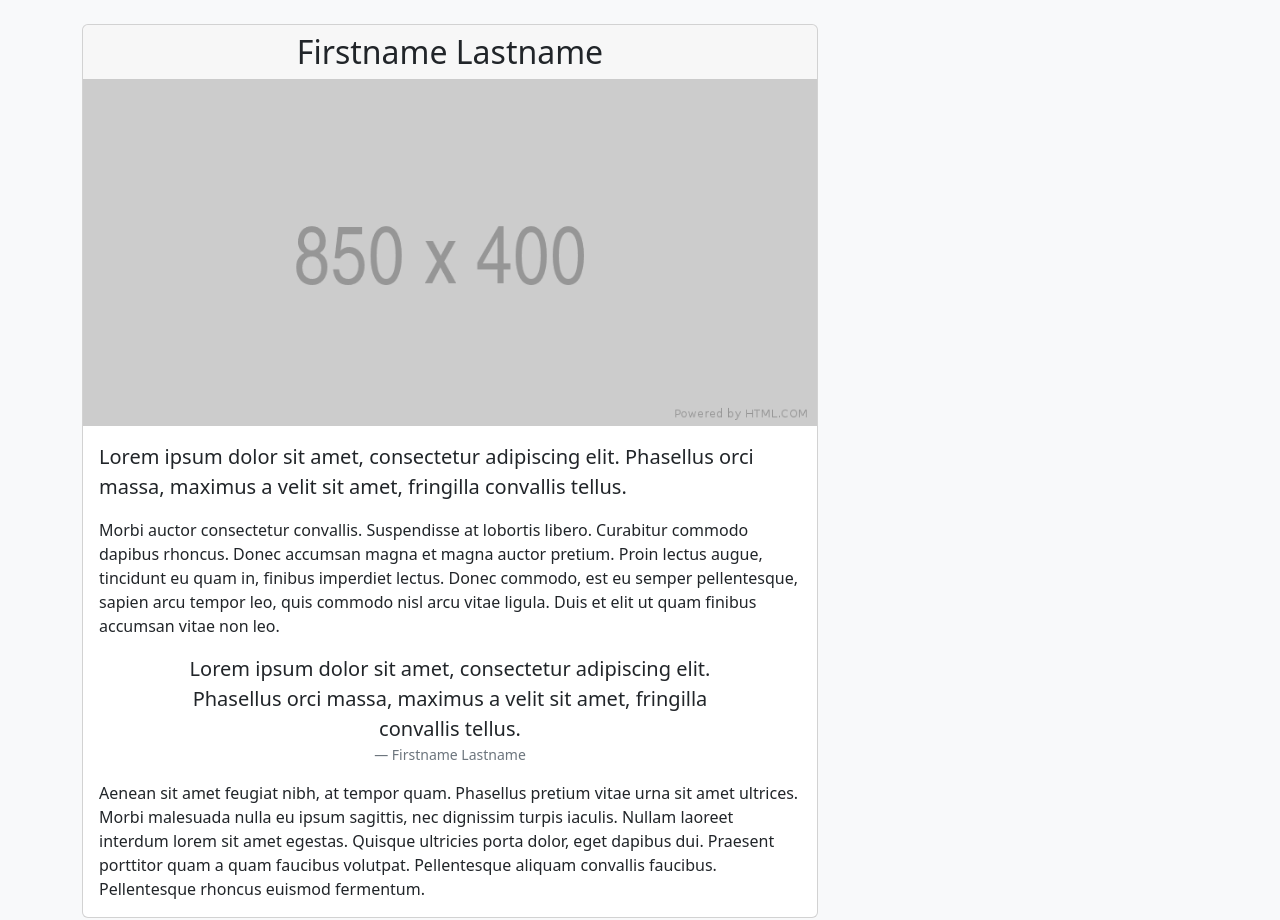
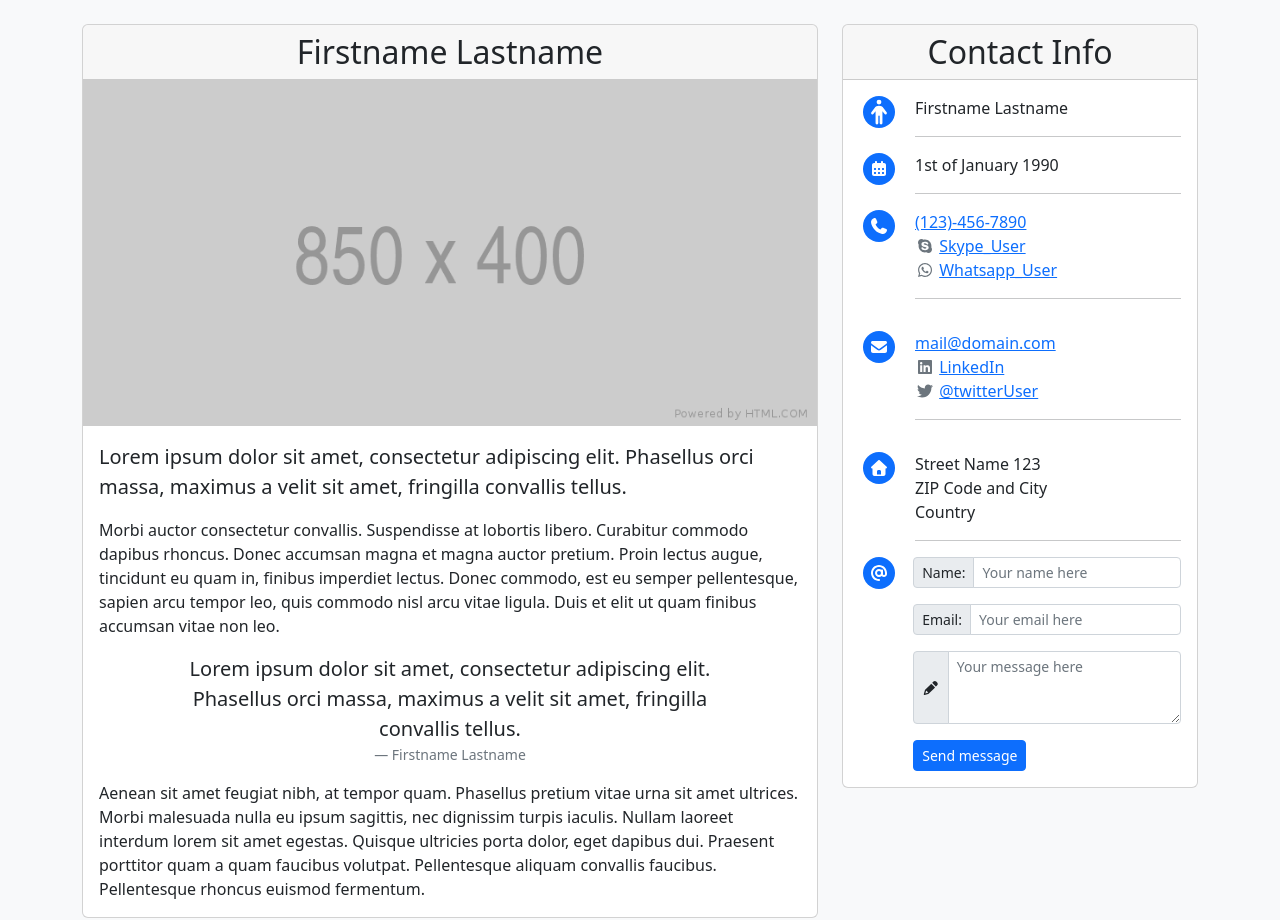
Before and after one commit to chamaxx9zp/Resume, a plain HTML site: page index.html in a window 1280 px wide. Shown: the top 920 px of the page. Drawn offline with Linux system fonts and the light colour scheme.

Commit message:
contact info card added

```diff
--- a/index.html
+++ b/index.html
@@ -230,6 +230,100 @@
 						</div>
 					</div>
 				</div>
+				<div class="col-12 col-lg-4">
+					<div class="card mb-4">
+						<h2 class="card-header text-center">Contact Info</h2>
+						<div class="card-body">
+							<div class="d-flex align-items-start">
+								<div class="fa-layers fa-fw fa-2x me-3">
+									<i class="fas fa-circle text-primary"></i>
+									<i class="fas fa-male text-white" data-fa-transform="shrink-5"></i>
+								</div>
+								<div class="flex-grow-1">
+									Firstname Lastname
+									<hr>
+								</div>
+							</div>
+							<div class="d-flex align-items-start">
+								<div class="fa-layers fa-fw fa-2x me-3">
+									<i class="fas fa-circle text-primary"></i>
+									<i class="fas fa-calendar-alt text-white" data-fa-transform="shrink-8"></i>
+								</div>
+								<div class="flex-grow-1">
+									<time datetime="1990-01-01">1st of January 1990</time>
+									<hr>
+								</div>
+							</div>
+							<div class="d-flex align-items-start">
+								<div class="fa-layers fa-fw fa-2x me-3">
+									<i class="fas fa-circle text-primary"></i>
+									<i class="fas fa-phone text-white" data-fa-transform="shrink-8"></i>
+								</div>
+								<ul class="flex-grow-1 list-unstyled">
+									<li><a href="tel:+1234567890">(123)-456-7890</a></li>
+									<li><i class="fab fa-fw fa-skype text-muted"></i> <a href="#0">Skype_User</a></li>
+									<li><i class="fab fa-fw fa-whatsapp text-muted"></i> <a href="#0">Whatsapp_User</a></li>
+									<li><hr></li>
+								</ul>
+							</div>
+							<div class="d-flex align-items-start">
+								<div class="fa-layers fa-fw fa-2x me-3">
+									<i class="fas fa-circle text-primary"></i>
+									<i class="fas fa-envelope text-white" data-fa-transform="shrink-8"></i>
+								</div>
+								<ul class="flex-grow-1 list-unstyled">
+									<li><a href="mailto:mail@domain.com">mail@domain.com</a></li>
+									<li><i class="fab fa-fw fa-linkedin text-muted"></i> <a href="#0">LinkedIn</a></li>
+									<li><i class="fab fa-fw fa-twitter text-muted"></i> <a href="#0">@twitterUser</a></li>
+									<li><hr></li>
+								</ul>
+							</div>
+							<div class="d-flex align-items-start">
+								<div class="fa-layers fa-fw fa-2x me-3">
+									<i class="fas fa-circle text-primary"></i>
+									<i class="fas fa-home text-white" data-fa-transform="shrink-8"></i>
+								</div>
+								<div class="flex-grow-1">
+									<address class="mb-0">
+										Street Name 123<br>
+										ZIP Code and City<br>
+										Country
+									</address>
+									<hr>
+								</div>
+							</div>
+							<div class="d-flex align-items-start">
+								<div class="fa-layers fa-fw fa-2x me-3">
+									<i class="fas fa-circle text-primary"></i>
+									<i class="fas fa-at text-white" data-fa-transform="shrink-8"></i>
+								</div>
+								<div class="flex-grow-1">
+									<form>
+										<div class="mb-3">
+											<div class="input-group input-group-sm">
+												<span class="input-group-text" id="name">Name:</span>
+												<input type="text" class="form-control" name="name" placeholder="Your name here" aria-label="Your name" aria-describedby="name">
+											</div>
+										</div>
+										<div class="mb-3">
+											<div class="input-group input-group-sm">
+												<span class="input-group-text" id="email">Email:</span>
+												<input type="email" class="form-control" name="email" placeholder="Your email here" aria-label="Your email" aria-describedby="email">
+											</div>
+										</div>
+										<div class="mb-3">
+											<div class="input-group input-group-sm">
+												<span class="input-group-text" id="message"><i class="fas fa-pencil-alt"></i></span>
+												<textarea class="form-control" name="message" placeholder="Your message here" aria-label="Your message" aria-describedby="message" rows="3"></textarea>
+											</div>
+										</div>
+										<button type="submit" class="btn btn-sm btn-primary">Send message</button>
+									</form>
+								</div>
+							</div>
+						</div>
+					</div>
+				</div>
 			</div>
 		</div>
 
```
